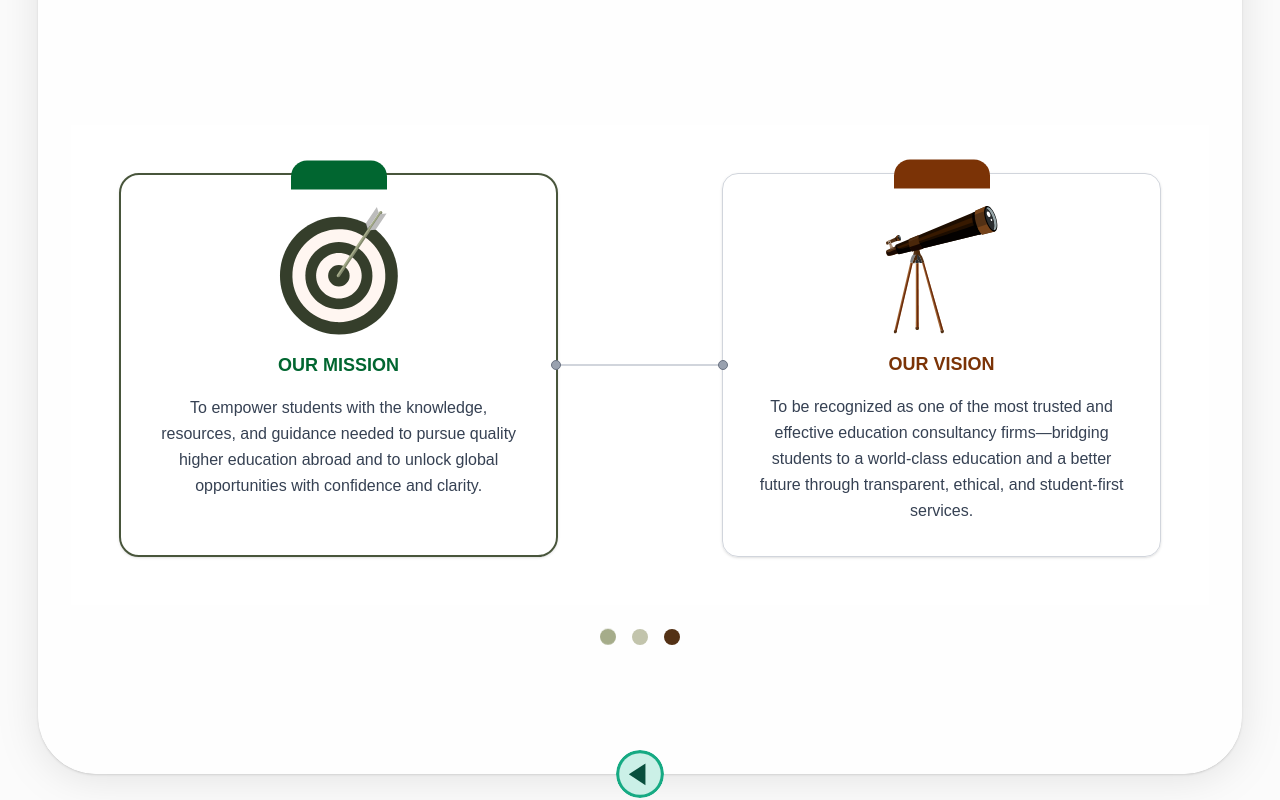
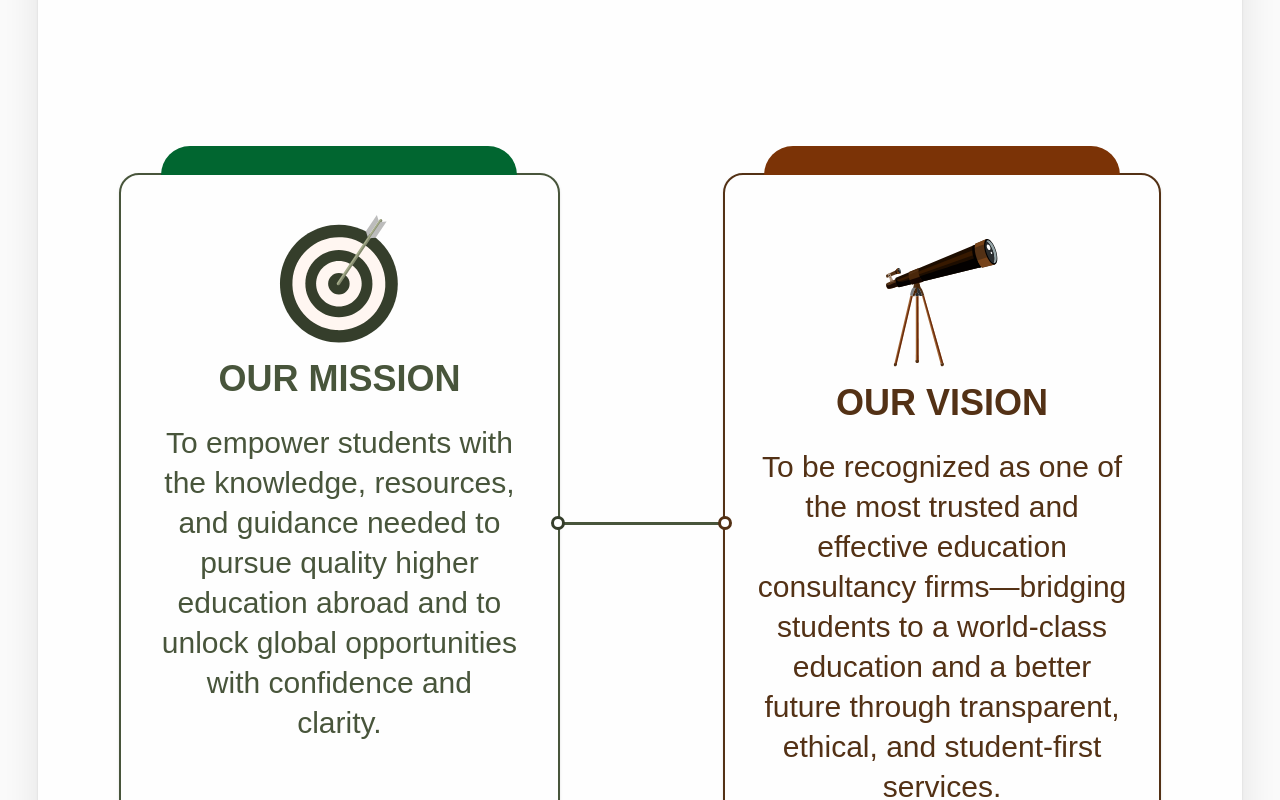
Before and after one commit to tonni-akter-dev/vie_website, a Next.js app: page /about-us in a window 1280 px wide. Shown: the part 1120-1920 px from the top of the page. Built offline with nearby package versions, Linux system fonts and the light colour scheme.

Commit message:
about us 2 section done

```diff
--- a/src/app/about-us/page.tsx
+++ b/src/app/about-us/page.tsx
@@ -3,6 +3,7 @@ import PlayButton from "../../../public/assets/about-us/icons/seeMore.svg"
 import Image from 'next/image'
 import DotIndicator from '../component/DotIndicator';
 import VoyageInternational from '../component/VoyageInternational';
+import YourGetWay from '../component/YourGetWay';
 
 
 
@@ -29,6 +30,7 @@ const About = () => {
 
         <VoyageInternational />
         <DotIndicator/>
+        <YourGetWay/>
       </section>
 
       {/* Bottom PlayButton */}
--- a/src/app/component/VoyageInternational.tsx
+++ b/src/app/component/VoyageInternational.tsx
@@ -4,7 +4,7 @@ import Telescope from "../../../public/assets/about-us/icons/telescope.svg"
 
 const VoyageInternational = () => {
   return (
-    <div className="max-w-[1534px] mx-auto px-4 sm:px-6 lg:px-8">
+    <div className="max-w-[1534px] mx-auto px-4 sm:px-6 lg:px-8 mb-[120px]">
       {/* Header */}
       <h1 className="text-2xl sm:text-3xl md:text-4xl lg:text-5xl xl:text-[64px] font-bold text-[#533115] uppercase pb-6 sm:pb-8 md:pb-10 lg:pb-12 xl:pb-[50px] text-center">
         Voyage International Education Services
@@ -31,18 +31,19 @@ const VoyageInternational = () => {
         Australia, and many more.
       </p>
 
-        <div className="mainDiv max-w-[1432px] mx-auto flex flex-col md:flex-row justify-center items-start md:items-stretch p-6 md:p-12 bg-white">
+  <div className="mainDiv max-w-[1432px] mx-auto flex flex-col md:flex-row gap-y-8 md:gap-y-0 md:gap-x-0 justify-center items-start md:items-stretch p-4 sm:p-6 md:p-12">
           {/* Mission */}
-          <div className="relative w-full md:w-1/2  border-2 border-[#48553B] rounded-[20px] p-8 shadow-sm">
-            <div className="absolute top-0 left-1/2 transform -translate-x-1/2 -translate-y-1/2 max-w-[356px] w-24 h-[29px] bg-green-800 rounded-t-2xl indicator"></div>
-            {/* Circle on right side */}
-            <div className="absolute right-0 top-1/2 transform translate-x-1/2 -translate-y-1/2 w-[10px] h-[10px] rounded-full bg-gray-400 border border-gray-500"></div>
+          <div className="parent relative w-full md:w-1/2  border-2 border-[#48553B] rounded-[20px] p-6 sm:p-8 md:p-10 shadow-sm overflow-visible">
+
+              <div className="absolute top-0 left-1/2 transform -translate-x-1/2 -translate-y-full w-[90%] sm:w-[70%] md:w-[60%] lg:w-[356px] max-w-[356px] h-[29px] bg-green-800 rounded-t-[40px]  indicator z-10"></div>
+            {/* Circles for Mission: desktop-only right-middle */}
+            <div className="hidden md:block absolute right-0 top-1/2 transform translate-x-1/2 -translate-y-1/2 w-[14px] h-[14px] bg-white rounded-full border-3 border-[#353E2B]"></div>
             <div className="flex flex-col items-center text-center">
               <div className="mb-4">
                 <img src={Dart.src} alt="Mission Icon" className="w-32 h-32" />
               </div>
-              <h2 className="text-lg font-bold text-green-800 mb-4">OUR MISSION</h2>
-              <p className="text-gray-700 leading-relaxed">
+              <h2 className="text-2xl sm:text-3xl md:text-4xl font-extrabold text-[#48553B] mb-4 sm:mb-6">OUR MISSION</h2>
+              <p className="text-[#48553B] text-base sm:text-lg md:text-3xl leading-7 sm:leading-8 md:leading-10 text-center">
                 To empower students with the knowledge, resources, and guidance needed to pursue
                 quality higher education abroad and to unlock global opportunities with confidence
                 and clarity.
@@ -52,20 +53,21 @@ const VoyageInternational = () => {
 
           {/* Connector */}
           <div className="hidden md:flex items-center justify-center w-16 lg:w-32 xl:w-[200px]">
-            <div className="w-full h-[2px] bg-gray-300"></div>
+            <div className="w-full h-[3px] bg-[#48553B]"></div>
           </div>
 
           {/* Vision */}
-          <div className="relative w-full md:w-1/2 border border-gray-300 rounded-2xl p-8 shadow-sm">
-            <div className="absolute top-0 left-1/2 transform -translate-x-1/2 -translate-y-1/2 max-w-[356px] w-24 h-[29px] bg-amber-900 rounded-t-2xl indicator"></div>
-            {/* Circle on left side */}
-            <div className="absolute left-0 top-1/2 transform -translate-x-1/2 -translate-y-1/2 w-[10px] h-[10px] rounded-full bg-gray-400 border border-gray-500"></div>
+          <div className=" parent relative w-full md:w-1/2 border-2 border-[#533115] rounded-[20px] px-6 py-8 sm:px-8 sm:py-12 md:px-8 md:py-16 shadow-sm overflow-visible">
+
+              <div className="absolute top-0 left-1/2 transform -translate-x-1/2 -translate-y-full w-[90%] sm:w-[70%] md:w-[60%] lg:w-[356px] max-w-[356px] h-[29px] bg-amber-900 rounded-t-[40px] indicator z-10"></div>
+            {/* Circles for Vision: desktop-only left-middle */}
+            <div className="hidden md:block absolute left-0 top-1/2 transform -translate-x-1/2 -translate-y-1/2 w-[14px] h-[14px] bg-white rounded-full border-3 border-[#533115]"></div>
             <div className="flex flex-col items-center text-center">
               <div className="mb-4">
                 <img src={Telescope.src} alt="Vision Icon" className="w-32 h-32" />
               </div>
-              <h2 className="text-lg font-bold text-amber-900 mb-4">OUR VISION</h2>
-              <p className="text-gray-700 leading-relaxed">
+              <h2 className="text-2xl sm:text-3xl md:text-4xl font-extrabold text-[#533115] mb-4 sm:mb-6">OUR VISION</h2>
+              <p className="text-[#533115] text-base sm:text-lg md:text-3xl leading-7 sm:leading-8 md:leading-10 text-center">
                 To be recognized as one of the most trusted and effective education consultancy
                 firms—bridging students to a world-class education and a better future through
                 transparent, ethical, and student-first services.
--- /dev/null
+++ b/src/app/component/YourGetWay.tsx
@@ -0,0 +1,39 @@
+import Image from 'next/image'
+import React from 'react'
+import Pic from "../../..//public/assets/about-us/Plane-in-Sunset 1.png"
+
+export default function YourGetWay() {
+  return (
+  <section className="px-4 sm:px-6 md:px-16 py-8 md:py-10 bg-white max-w-[1483px] mx-auto my-10 md:my-[120px]">
+     <h1 className="text-3xl sm:text-4xl md:text-5xl lg:text-[64px] font-extrabold text-[#2C2C2C] leading-tight mb-6">
+          YOUR GATEWAY TO HIGHER EDUCATION <br /> IN ABROAD
+        </h1>
+  <div className="flex flex-col md:flex-row items-start md:items-center justify-between gap-y-8 md:gap-y-0 md:gap-x-[92px]">
+
+    <div className="w-full md:w-[60%] space-y-6">
+          <p className="text-base sm:text-lg md:text-3xl text-gray-800 leading-10 md:pt-6">
+          Specializing in study pathways to Abroad, VIE Services provides end-to-end support—
+          from choosing the right university to securing your student visa. Our goal is to make your
+          international education journey smooth, informed, and successful.
+        </p>
+        <p className="text-base sm:text-lg md:text-3xl text-gray-800 leading-10">
+          Whether you're seeking admission to a top-ranked institution, exploring scholarship
+          opportunities, or searching for the ideal course aligned with your career ambitions, VIE Services
+          is here to turn your aspirations into reality.
+        </p>
+      </div>
+        <div className="w-full md:w-[40%] mt-6 md:mt-0 flex-shrink-0">
+        <Image
+          src={Pic.src} // replace with your actual image path
+          alt="Airplane flying towards sunset"
+          width={500}
+          height={350}
+          className="rounded-xl shadow-lg w-full h-auto object-cover"
+        />
+      </div>
+      </div>
+
+
+    </section>
+  )
+}
```
